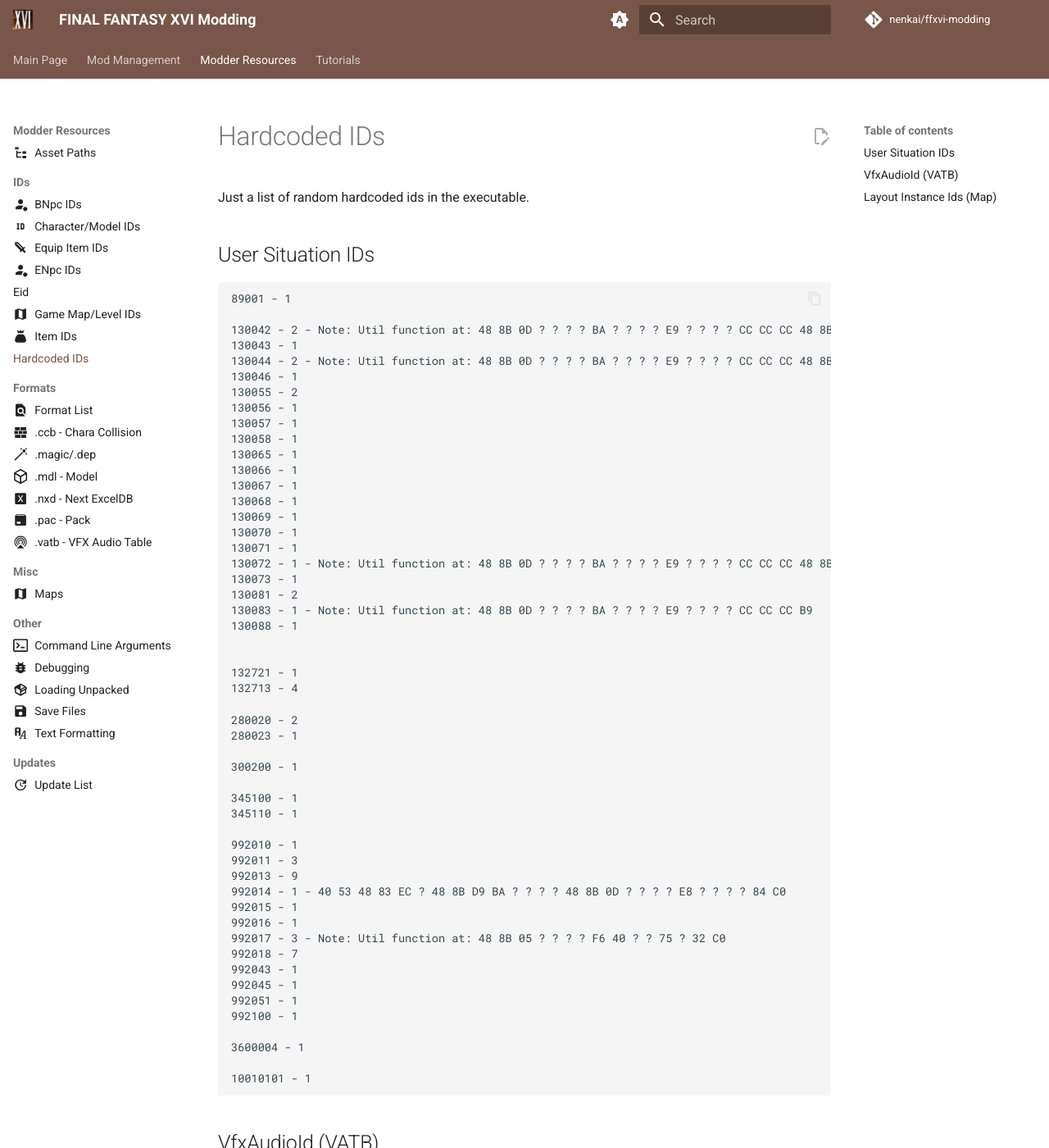
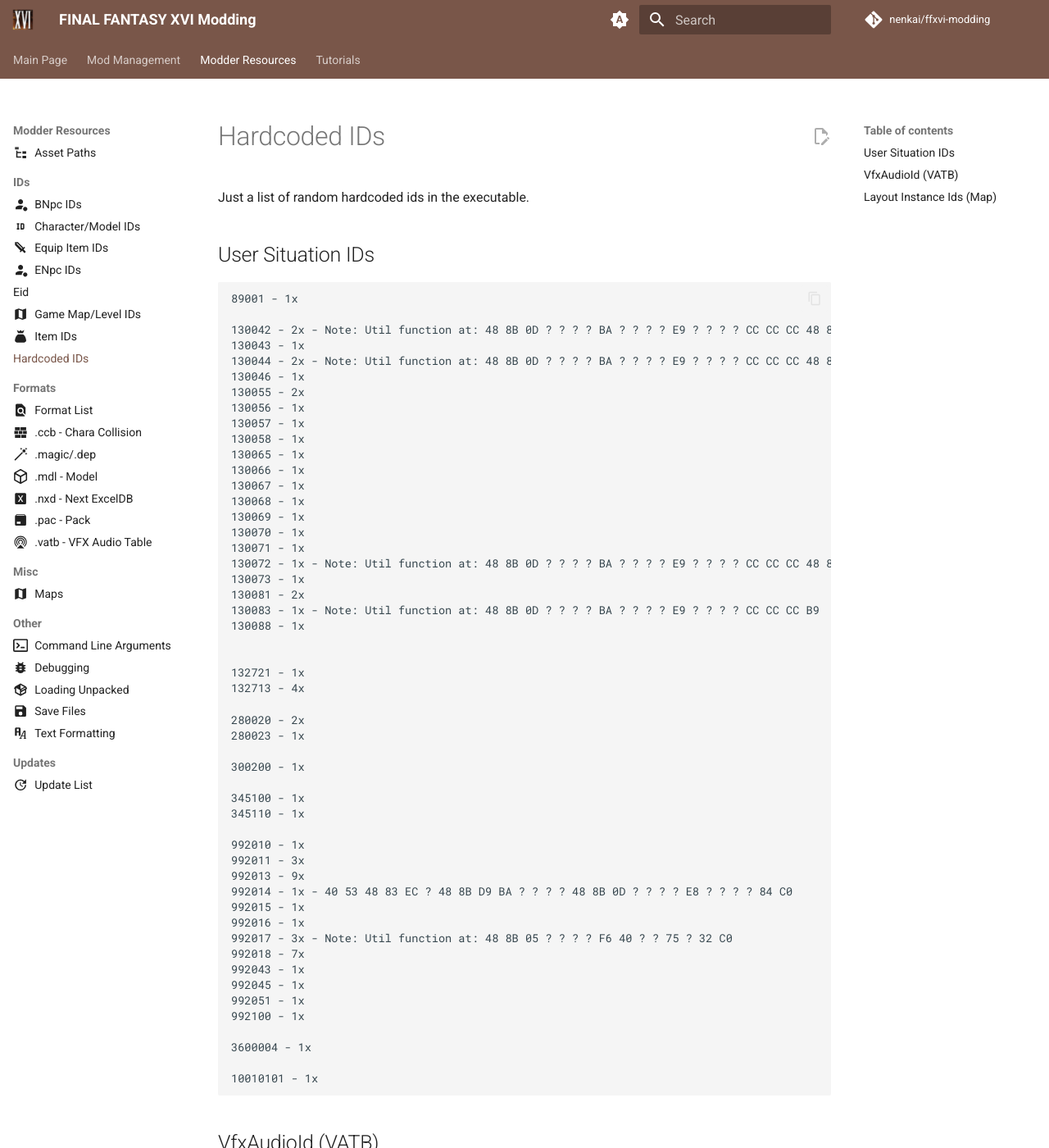
Before and after one commit to Nenkai/ffxvi-modding, an MkDocs documentation site: the page built from docs/resources/ids/hardcoded_ids.md, in a window 1280 px wide and 1400 px high. Shown: the whole window at 82% size. Built offline with MkDocs 1.6.1 and Material for MkDocs 9.7.7, drawn with Linux system fonts in a browser that asks for light colours; comment, search, counter and statistics services are not loaded.

````diff
--- a/docs/resources/ids/hardcoded_ids.md
+++ b/docs/resources/ids/hardcoded_ids.md
@@ -5,57 +5,57 @@ Just a list of random hardcoded ids in the executable.
 ## User Situation IDs
 
 ```
-89001 - 1
+89001 - 1x
 
-130042 - 2 - Note: Util function at: 48 8B 0D ? ? ? ? BA ? ? ? ? E9 ? ? ? ? CC CC CC 48 8B C4
-130043 - 1
-130044 - 2 - Note: Util function at: 48 8B 0D ? ? ? ? BA ? ? ? ? E9 ? ? ? ? CC CC CC 48 8B 0D ? ? ? ? BA ? ? ? ? E9 ? ? ? ? CC CC CC B9
-130046 - 1
-130055 - 2
-130056 - 1
-130057 - 1
-130058 - 1
-130065 - 1
-130066 - 1
-130067 - 1
-130068 - 1
-130069 - 1
-130070 - 1
-130071 - 1
-130072 - 1 - Note: Util function at: 48 8B 0D ? ? ? ? BA ? ? ? ? E9 ? ? ? ? CC CC CC 48 8B 0D ? ? ? ? BA ? ? ? ? E9 ? ? ? ? CC CC CC 48 8B 0D
-130073 - 1
-130081 - 2
-130083 - 1 - Note: Util function at: 48 8B 0D ? ? ? ? BA ? ? ? ? E9 ? ? ? ? CC CC CC B9
-130088 - 1
+130042 - 2x - Note: Util function at: 48 8B 0D ? ? ? ? BA ? ? ? ? E9 ? ? ? ? CC CC CC 48 8B C4
+130043 - 1x
+130044 - 2x - Note: Util function at: 48 8B 0D ? ? ? ? BA ? ? ? ? E9 ? ? ? ? CC CC CC 48 8B 0D ? ? ? ? BA ? ? ? ? E9 ? ? ? ? CC CC CC B9
+130046 - 1x
+130055 - 2x
+130056 - 1x
+130057 - 1x
+130058 - 1x
+130065 - 1x
+130066 - 1x
+130067 - 1x
+130068 - 1x
+130069 - 1x
+130070 - 1x
+130071 - 1x
+130072 - 1x - Note: Util function at: 48 8B 0D ? ? ? ? BA ? ? ? ? E9 ? ? ? ? CC CC CC 48 8B 0D ? ? ? ? BA ? ? ? ? E9 ? ? ? ? CC CC CC 48 8B 0D
+130073 - 1x
+130081 - 2x
+130083 - 1x - Note: Util function at: 48 8B 0D ? ? ? ? BA ? ? ? ? E9 ? ? ? ? CC CC CC B9
+130088 - 1x
 
 
-132721 - 1
-132713 - 4
+132721 - 1x
+132713 - 4x
 
-280020 - 2
-280023 - 1
+280020 - 2x
+280023 - 1x
 
-300200 - 1
+300200 - 1x
 
-345100 - 1
-345110 - 1
+345100 - 1x
+345110 - 1x
 
-992010 - 1
-992011 - 3
-992013 - 9
-992014 - 1 - 40 53 48 83 EC ? 48 8B D9 BA ? ? ? ? 48 8B 0D ? ? ? ? E8 ? ? ? ? 84 C0
-992015 - 1
-992016 - 1
-992017 - 3 - Note: Util function at: 48 8B 05 ? ? ? ? F6 40 ? ? 75 ? 32 C0
-992018 - 7
-992043 - 1
-992045 - 1
-992051 - 1
-992100 - 1
+992010 - 1x
+992011 - 3x
+992013 - 9x
+992014 - 1x - 40 53 48 83 EC ? 48 8B D9 BA ? ? ? ? 48 8B 0D ? ? ? ? E8 ? ? ? ? 84 C0
+992015 - 1x
+992016 - 1x
+992017 - 3x - Note: Util function at: 48 8B 05 ? ? ? ? F6 40 ? ? 75 ? 32 C0
+992018 - 7x
+992043 - 1x
+992045 - 1x
+992051 - 1x
+992100 - 1x
 
-3600004 - 1
+3600004 - 1x
 
-10010101 - 1
+10010101 - 1x
 ```
 
 ## VfxAudioId (VATB)
````
Also changed, not shown: docs/modding/creating_mods.md (+9 -6 lines).
